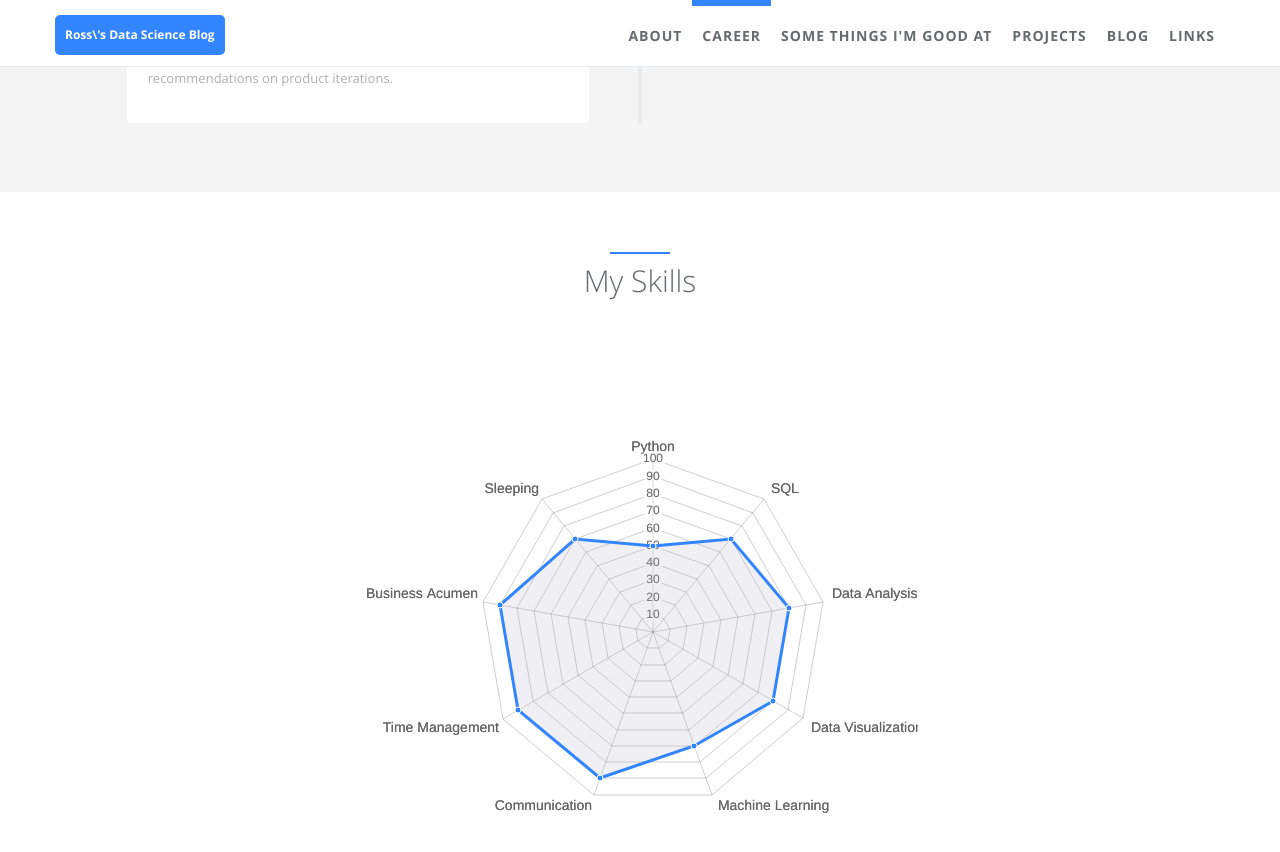
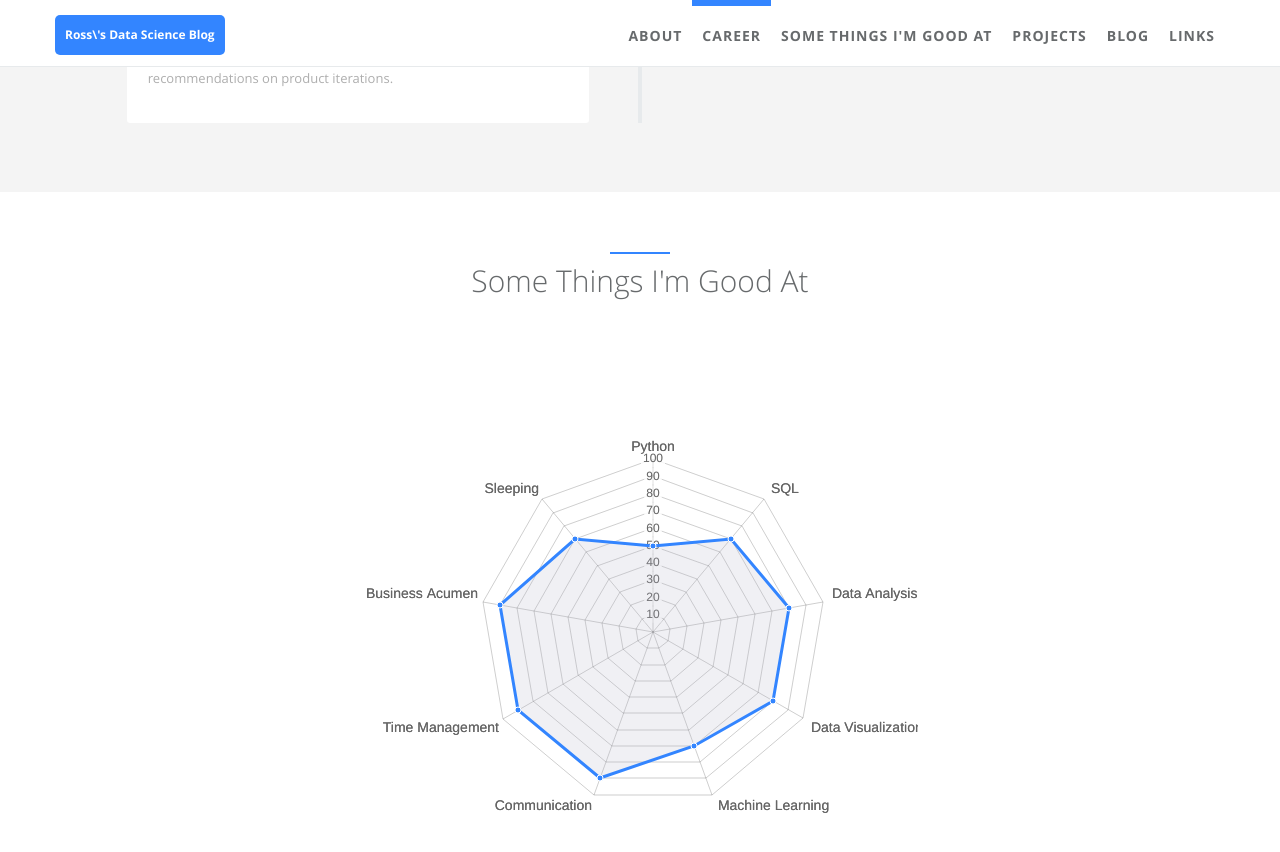
Before and after one commit to RossReisman/RossReisman.github.io, a Jekyll site: the page built from index.html, in a window 1280 px wide and 900 px high, scrolled down 2039 px. Shown: the top 852 px of the window. Built offline with Jekyll 4.4.1, drawn with Linux system fonts in a browser that asks for light colours.

Commit message:
Update skills.html

```diff
--- a/_includes/sections/skills.html
+++ b/_includes/sections/skills.html
@@ -2,7 +2,7 @@
     <div class="row">
         <div class="col-lg-12 text-center" id="i18_skills">
             <div class="navy-line"></div>
-            <h1><span data-i18n="skills.my_skills">My Skills</span></h1>
+            <h1><span data-i18n="skills.my_skills">Some Things I'm Good At</span></h1>
         </div>
     </div>
     <div class="row features-block">
```
